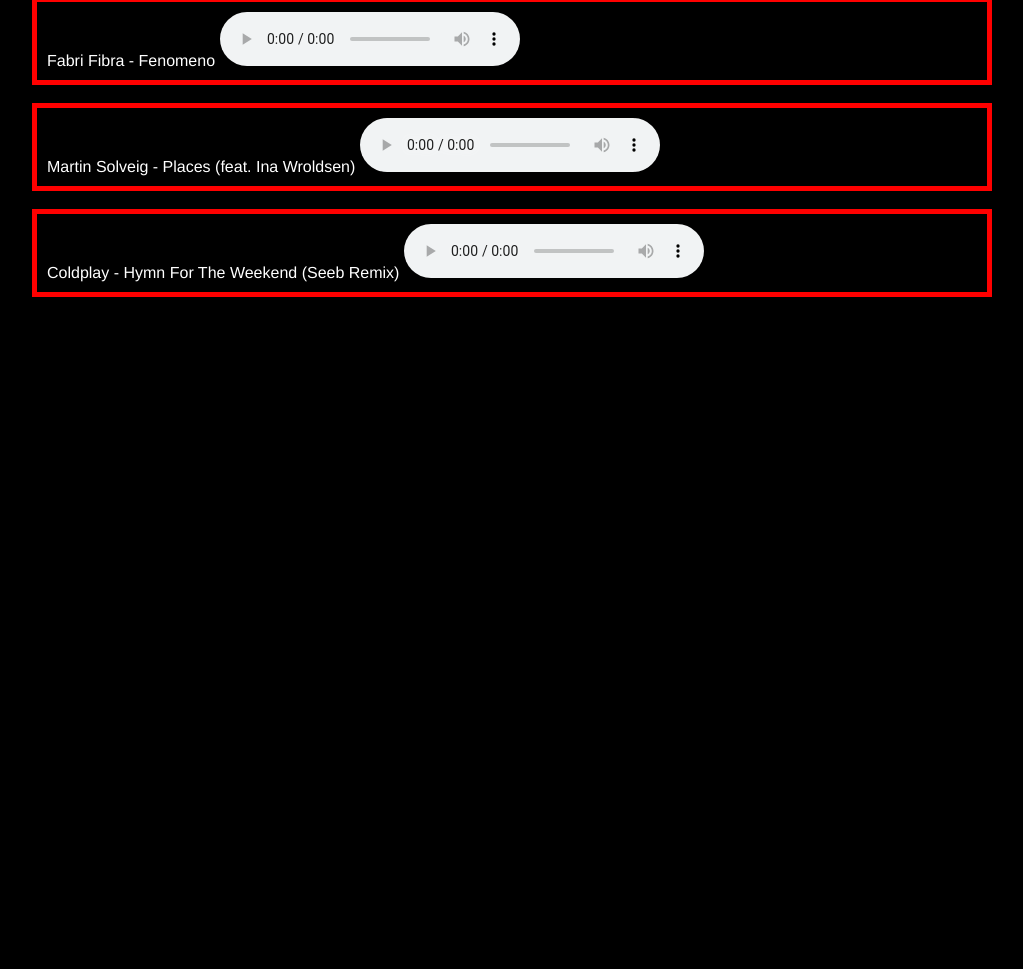
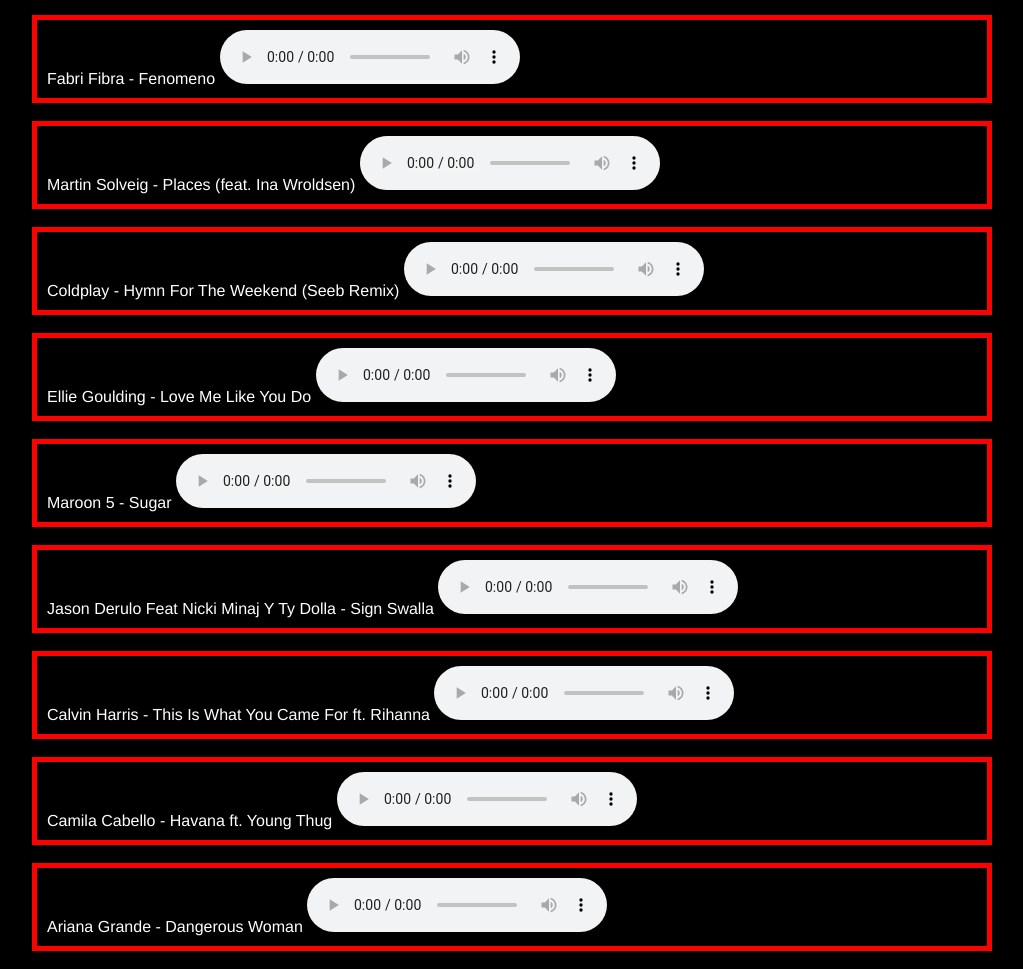
Before and after one commit to anonik9900/FREE-MUSIC-STREAM, a plain HTML site: page index.html in a window 1280 px wide. Shown: the part 1886-2855 px from the top of the page, without its empty margins (128-1151 px from the left). Before the commit the page ends 2201 px from the top, so only its background shows below. Drawn offline with Linux system fonts and the light colour scheme.

Commit message:
Added New 10 Song, Some Fix
Fixed Graphics bug on Microsoft Edge With Windows 10 Creators update. Our Web-site

Added new 10 Song

Improved download server

```diff
--- a/index.html
+++ b/index.html
@@ -47,7 +47,10 @@
 <h5><mark> Press Ctrl+F to search the Song</mark> </h5>
 <h3>Social</h3> <a href="https://www.facebook.com/freemusicstream"><img src="http://empowering-lives.co.uk/images/like%20us%20fb%20icon.png?crc=117098722"></a>
 <br>
+<br>
 </div>
+
+<!-- Song Start -->
 
 <TABLE borderColor=red  cellSpacing=0 cellPadding=10 width="75%"
 align= center border=5>
@@ -230,6 +233,99 @@ Coldplay - Hymn For The Weekend (Seeb Remix)
 
 <br>
 
+<TABLE borderColor=red  cellSpacing=0 cellPadding=10 width="75%"
+align= center border=5>
+<tr><td>
+<span style="color: 	#ffffff;">
+Ellie Goulding - Love Me Like You Do
+      </span>
+<audio controls="controls">
+  <source src="grigio.mp3" type="audio/mpeg">
+  Il tuo browser non supporta l'audio gestito con HTML5.
+  Ti invitiamo a scaricare <a href="https://www.google.it/chrome/browser/desktop/index.html">Google Chrome</a>o<a href="https://www.mozilla.org/it/firefox">Firefox.</a>
+</audio>
+</td></tr><table>
+
+<br>
+
+<TABLE borderColor=red  cellSpacing=0 cellPadding=10 width="75%"
+align= center border=5>
+<tr><td>
+<span style="color: 	#ffffff;">
+Maroon 5 - Sugar
+      </span>
+<audio controls="controls">
+  <source src="5sugar.mp3" type="audio/mpeg">
+  Il tuo browser non supporta l'audio gestito con HTML5.
+  Ti invitiamo a scaricare <a href="https://www.google.it/chrome/browser/desktop/index.html">Google Chrome</a>o<a href="https://www.mozilla.org/it/firefox">Firefox.</a>
+</audio>
+</td></tr><table>
+
+<br>
+
+<TABLE borderColor=red  cellSpacing=0 cellPadding=10 width="75%"
+align= center border=5>
+<tr><td>
+<span style="color: 	#ffffff;">
+Jason Derulo Feat Nicki Minaj Y Ty Dolla - Sign Swalla
+      </span>
+<audio controls="controls">
+  <source src="swalla.mp3" type="audio/mpeg">
+  Il tuo browser non supporta l'audio gestito con HTML5.
+  Ti invitiamo a scaricare <a href="https://www.google.it/chrome/browser/desktop/index.html">Google Chrome</a>o<a href="https://www.mozilla.org/it/firefox">Firefox.</a>
+</audio>
+</td></tr><table>
+
+<br>
+
+<TABLE borderColor=red  cellSpacing=0 cellPadding=10 width="75%"
+align= center border=5>
+<tr><td>
+<span style="color: 	#ffffff;">
+Calvin Harris - This Is What You Came For ft. Rihanna
+      </span>
+<audio controls="controls">
+  <source src="tiw.mp3" type="audio/mpeg">
+  Il tuo browser non supporta l'audio gestito con HTML5.
+  Ti invitiamo a scaricare <a href="https://www.google.it/chrome/browser/desktop/index.html">Google Chrome</a>o<a href="https://www.mozilla.org/it/firefox">Firefox.</a>
+</audio>
+</td></tr><table>
+
+<br>
+
+<TABLE borderColor=red  cellSpacing=0 cellPadding=10 width="75%"
+align= center border=5>
+<tr><td>
+<span style="color: 	#ffffff;">
+Camila Cabello - Havana ft. Young Thug
+      </span>
+<audio controls="controls">
+  <source src="havana.mp3" type="audio/mpeg">
+  Il tuo browser non supporta l'audio gestito con HTML5.
+  Ti invitiamo a scaricare <a href="https://www.google.it/chrome/browser/desktop/index.html">Google Chrome</a>o<a href="https://www.mozilla.org/it/firefox">Firefox.</a>
+</audio>
+</td></tr><table>
+
+<br>
+
+<TABLE borderColor=red  cellSpacing=0 cellPadding=10 width="75%"
+align= center border=5>
+<tr><td>
+<span style="color: 	#ffffff;">
+Ariana Grande - Dangerous Woman
+      </span>
+<audio controls="controls">
+  <source src="dwoman.mp3" type="audio/mpeg">
+  Il tuo browser non supporta l'audio gestito con HTML5.
+  Ti invitiamo a scaricare <a href="https://www.google.it/chrome/browser/desktop/index.html">Google Chrome</a>o<a href="https://www.mozilla.org/it/firefox">Firefox.</a>
+</audio>
+</td></tr><table>
+
+<br>
+
+<!-- Song End -->
+
+
 </body>
 
 
```
